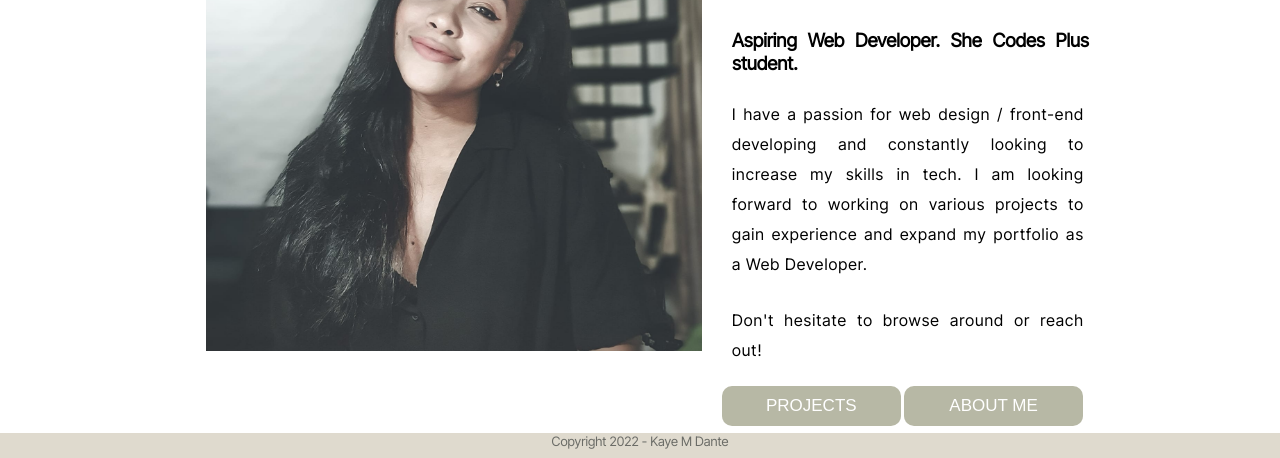
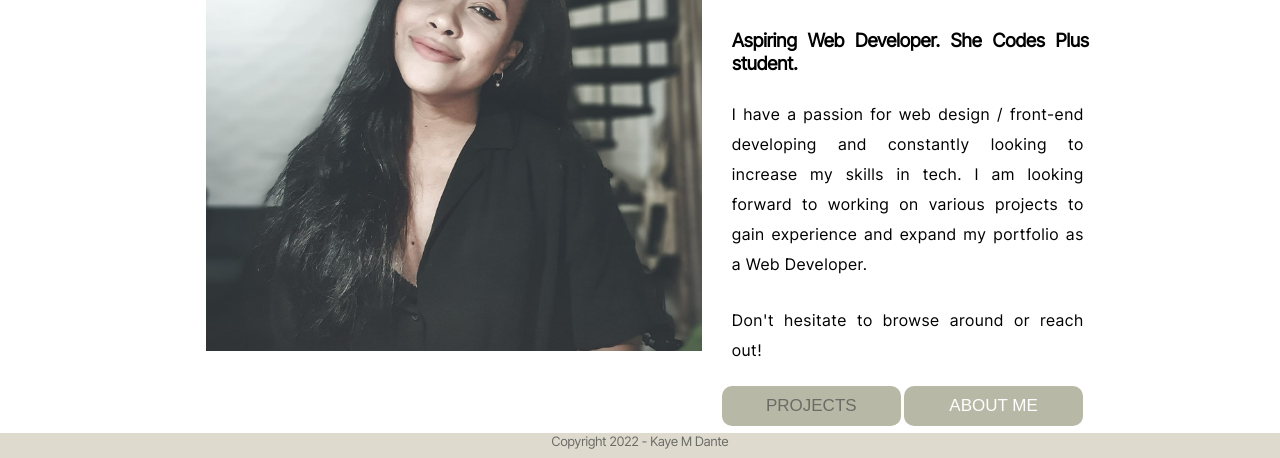
Before and after one commit to KayeDante89/KayeDante89.github.io, a plain HTML site: page index.html in a window 1280 px wide. In both pictures the pointer is over the link "PROJECTS". Shown: the part 342-800 px from the top of the page. Drawn offline with Linux system fonts and the light colour scheme.

Commit message:
styled button hover effect

```diff
--- a/styles.css
+++ b/styles.css
@@ -120,6 +120,14 @@ button {
   padding: 10px;
   height: 40px;
   width: 48%;
+}
+
+button a:hover {
+  color:#6b6c67;
+}
+
+div button:hover {
+  color: #6b6c67;
 }
 
 a {
```
